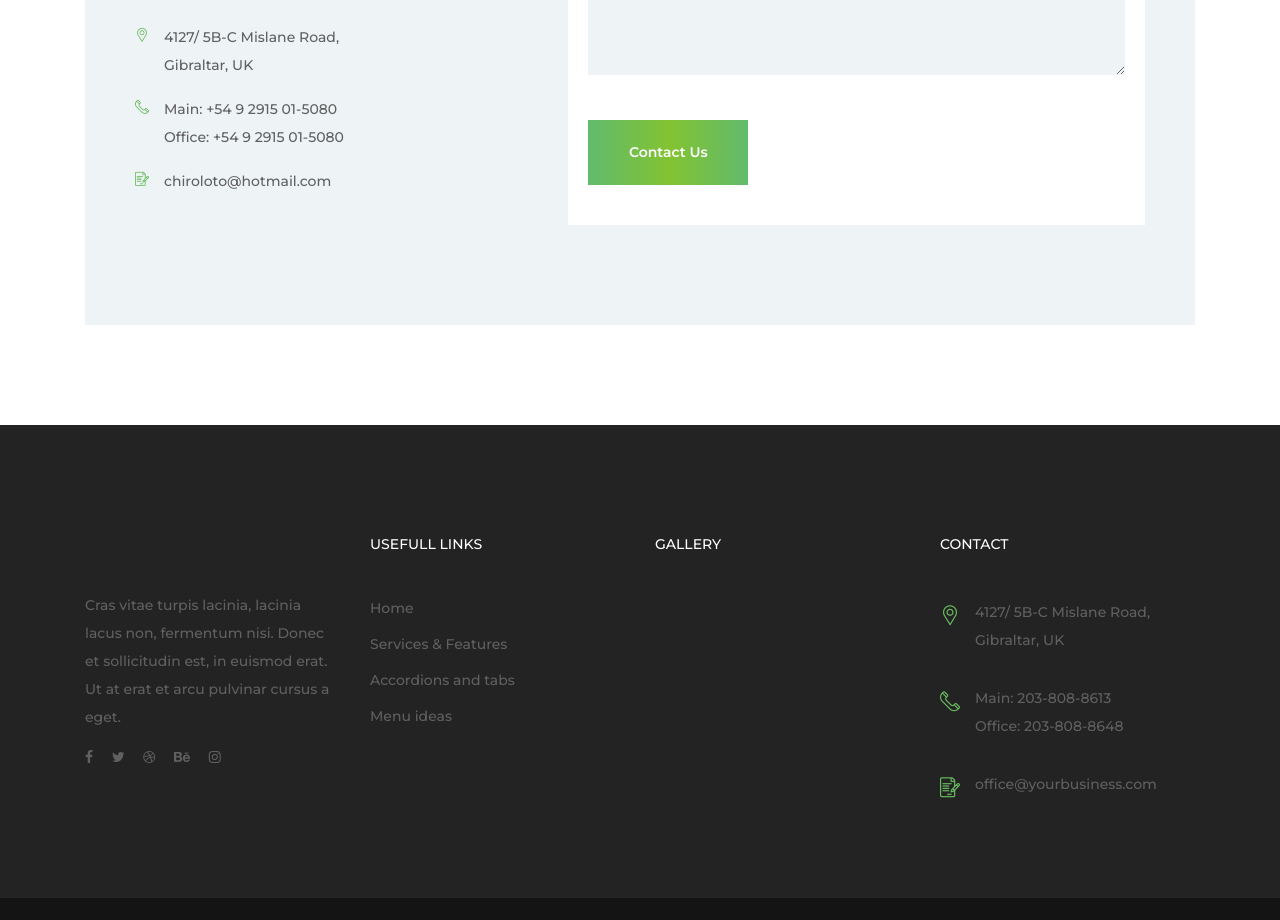
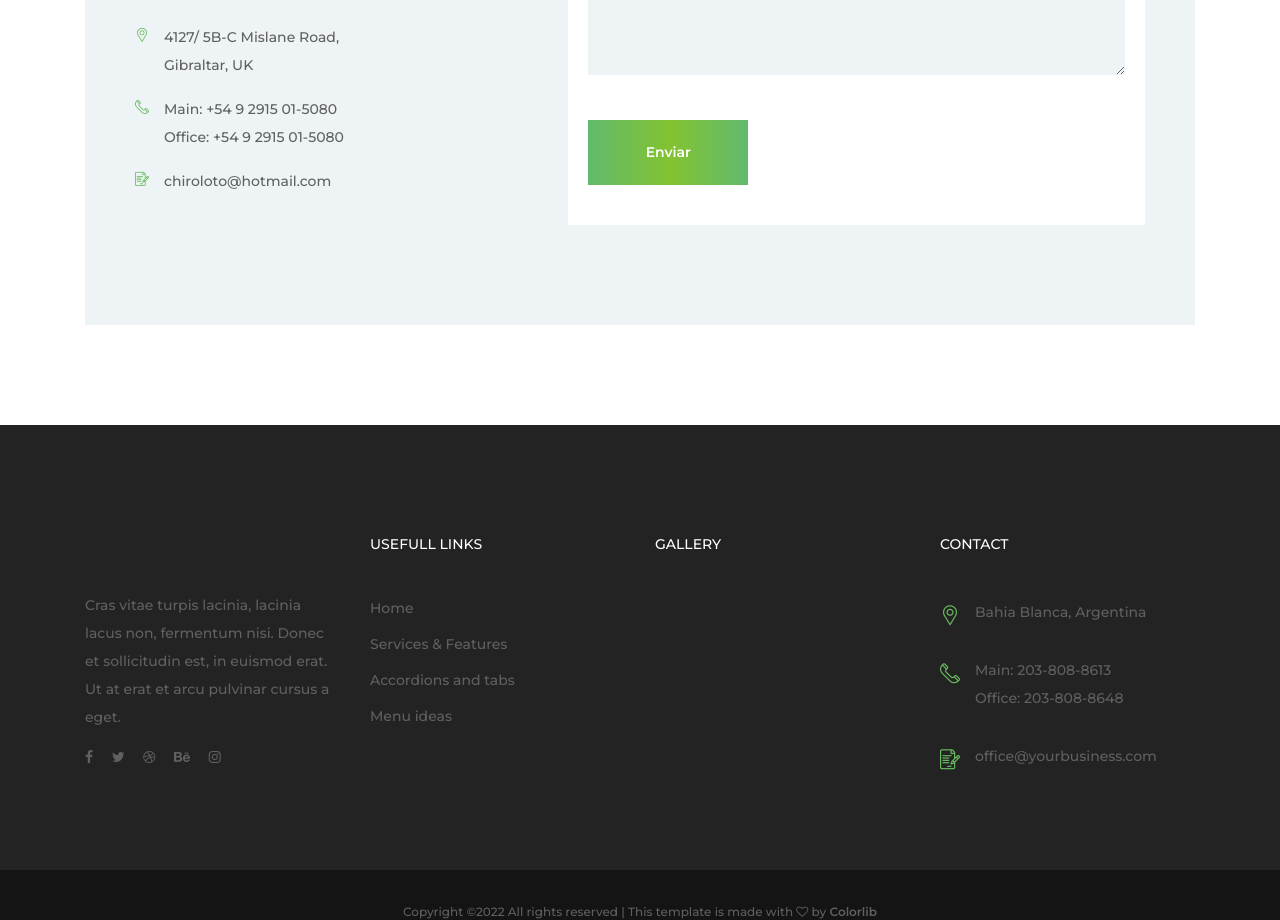
Before and after one commit to MauroConect/ServiciosChiroloto, a plain HTML site: page contact.html in a window 1280 px wide. Shown: the part 1180-2100 px from the top of the page. Drawn offline with Linux system fonts and the light colour scheme; some packages are replaced by stand-ins of ours; files whose address does not match are found by name.

Commit message:
cambios seccion contacto

```diff
--- a/contact.html
+++ b/contact.html
@@ -158,7 +158,7 @@
                                         <input type="text" class="form-control" id="name" placeholder="Name">
                                         <input type="email" class="form-control" id="email" placeholder="E-mail">
                                         <textarea name="message" class="form-control" id="message" cols="30" rows="10" placeholder="Message"></textarea>
-                                        <button class="btn academy-btn mt-30" type="submit">Contact Us</button>
+                                        <button class="btn academy-btn mt-30" type="submit">Enviar</button>
                                     </form>
                                 </div>
                             </div>
@@ -231,7 +231,7 @@
                             </div>
                             <div class="single-contact d-flex mb-30">
                                 <i class="icon-placeholder"></i>
-                                <p>4127/ 5B-C Mislane Road, Gibraltar, UK</p>
+                                <p>Bahia Blanca, Argentina</p>
                             </div>
                             <div class="single-contact d-flex mb-30">
                                 <i class="icon-telephone-1"></i>
```
